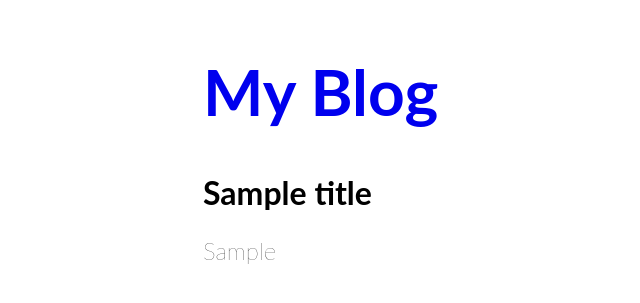
After one commit to jihotahk/build-a-blog, a Python web app: template templates/post.html in a window 1280 px wide. The commit adds this page. Shown: the top 303 px of the page, without its empty margins (37-677 px from the left). Run offline with Jinja, Linux system fonts and the light colour scheme; the template is opened without the code that fills it: most values are stand-ins (such as "Sample title", 1, 10 or a date in 2020).

Commit message:
created post.html to handle permalink post functionality. Changed main to add viewposthandler, and new dynamic links. Changed blog.html to add link on title to access permalink to individual blog entries

```diff
--- a/templates/base.html
+++ b/templates/base.html
@@ -17,6 +17,9 @@
       }
       h1{
         font-size: 4rem;
+      }
+      a:link, a:visited, a:hover,a:active{
+        text-decoration: none;
       }
       label{
         display: block;
@@ -58,7 +61,8 @@
   </head>
 
   <body>
-    <h1>My Blog</h1>
+    <a href="/blog"><h1>My Blog</h1></a>
+
     {% block content %}
     {% endblock %}
   </body>
--- a/templates/blog.html
+++ b/templates/blog.html
@@ -4,7 +4,9 @@
 
 {% for blog in blogs %}
   <div class= 'post'>
-    <div class = 'blog-title'>{{ blog.title }}</div>
+    <a href="/blog/{{ blog.key().id() }}">
+      <div class = 'blog-title'>{{ blog.title }}</div>
+    </a>
     <div class = 'blog-content'><p>{{ blog.blog_post }}</p></div>
   </div>
 {% endfor %}
--- /dev/null
+++ b/templates/post.html
@@ -0,0 +1,10 @@
+{% extends "base.html" %}
+
+{% block content %}
+
+  <div class= 'post'>
+    <div class = 'blog-title'>{{ title }}</div>
+    <div class = 'blog-content'><p>{{ blog_post }}</p></div>
+  </div>
+
+{% endblock %}
```
Also changed, not shown: main.py (+6 -1 lines).
